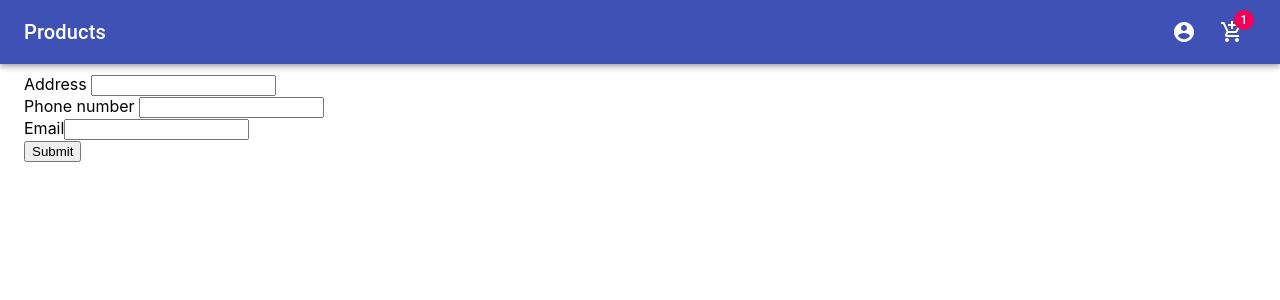
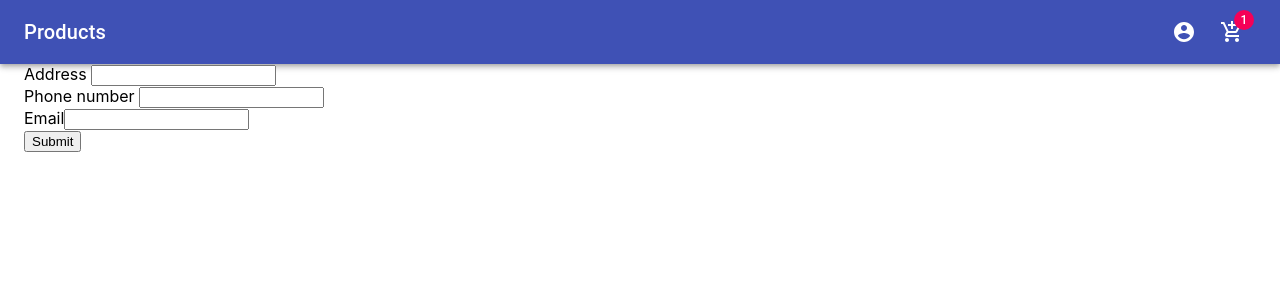
Before and after one commit to AlaaMostapha/product-react-app, a React (Create React App) app: page /OrderNow in a window 1280 px wide. Shown: the top 300 px of the page. Built offline with nearby package versions, Linux system fonts and the light colour scheme.

Commit message:
user form

```diff
--- a/src/pages/UserFormOrderNow/OrderNow.js
+++ b/src/pages/UserFormOrderNow/OrderNow.js
@@ -3,7 +3,7 @@ import React from 'react';
 import { Formik, Field, Form, ErrorMessage } from 'formik';
 import * as Yup from 'yup';
 import Container from '@material-ui/core/Container';
-import TextField from '@material-ui/core/TextField';
+// import TextField from '@material-ui/core/TextField';
 
 
 export default function OrderNow(){
@@ -25,7 +25,7 @@ export default function OrderNow(){
         console.log(this.props)
     }
       return (
-          <Container maxWidth="lg" className="ProductListContainer">
+          <Container maxWidth="lg" >
             <Formik
 
                 initialValues={initialValues}
```
